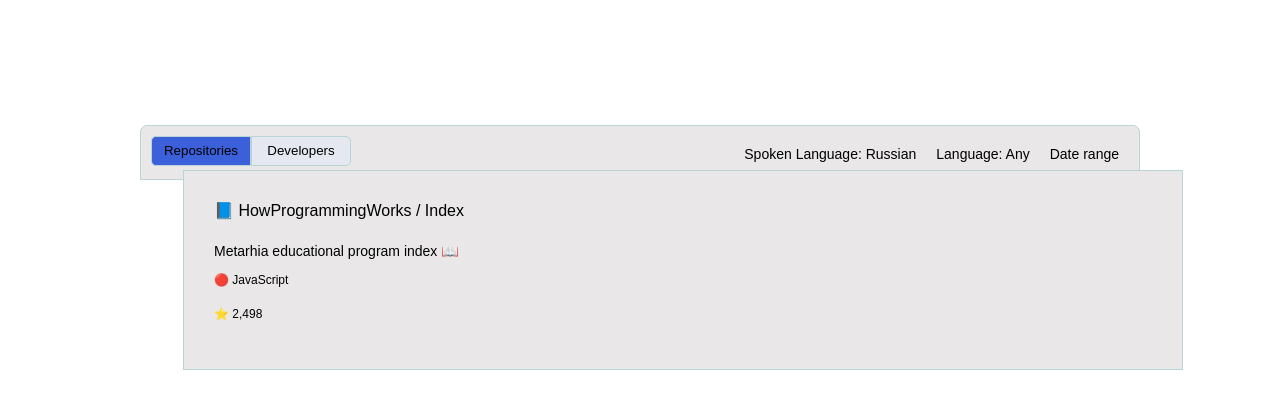
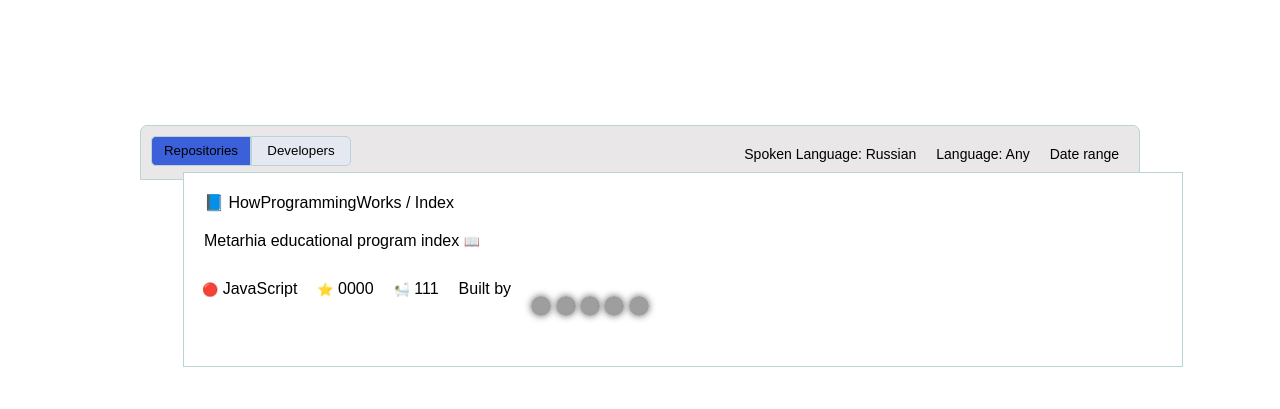
Before and after one commit to Ivan9058MH4/gitTrending, a plain HTML site: page index.html in a window 1280 px wide. Shown: the part 113-522 px from the top of the page. Drawn offline with Linux system fonts and the light colour scheme; grey boxes are pictures that could not be loaded.

Commit message:
таблица 2 переделана через флексы

```diff
--- a/index.css
+++ b/index.css
@@ -98,56 +98,71 @@ body div {
     height: 42px;
     font-family: sans-serif;
     font-size: 16px;
-
 }
-
-.articlename:link {
-    color: #497DDD;
-    border-bottom: 1px dashed;
-}
-.articlename:visited {
-    color: #EF7D55;
-}
-.articlename:hover {
-    color: #154088;
-    border-bottom: 2px solid;
-}
-.articlename:active {
-    color: #497DDD;
-    border-bottom: 1px dashed;
-} /*все что выше - заголовок-ссылка на статью */
 
 .book:before {
     content: '\1F4D8';
-}
-
-.subtitle {
-    width: max-content;
-    height: 30px;
     font-family: sans-serif;
-    font-size: 14px;
+    font-size: 16px;
 }
 
 .book2:after{
     content: '\1F4D6';
+    font-family: sans-serif;
+    font-size: 13px;
 }
 /*заголовок 2*/
 
-.js{
+
+.circle:before{
     width: max-content;
-    height: 20px;
+    margin-left: -12px;
+    content: '\1F534';
     font-family: sans-serif;
-    font-size: 12px;
+    font-size: 13px;
+}
+
+.star:before{
+    width: max-content;
+    font-family: sans-serif;
+    font-size: 13px;
+    content: '\2B50';
+}
+/* переделываю таблицу 2 флексами ниже */
+.container{
+    display: flex;
+    /*min-height: 200px; */
+    max-height: max-content;
+    width: 1000px;
+    margin-left: 183px;
+    margin-top: -138px;
+    border: 1px solid #b9d4d4;
+    background-color: white;
+    font-family: sans-serif;
+    flex-direction: column;
+
 
 }
 
-.circle:before{
-    content: '\1F534';
+.litelements{
+    display: flex;
+    flex-direction: row;
+    justify-content: flex-start;
 
 }
 
-.star:before{
-
-    content: '\2B50';
+.branch:before{
+    content: '\1F6C0';
+    font-size: 13px;
 
 }
+
+.round{
+
+    width: 20px;
+    height: 20px;
+    border-radius: 100px; /* Радиус скругления */
+    border: 1px; /* Параметры рамки */
+    box-shadow: 0 0 7px #666; /* Параметры тени */
+
+}
--- a/index.html
+++ b/index.html
@@ -20,14 +20,24 @@
         <div class = "table1elements" > Spoken Language: Russian </div> <!-- селекторы в table 1 -->
 
 </div>
-<div class="table2">
-    <div class="articlename"> <div class="book"> HowProgrammingWorks / Index </div></div>
-    <div class="subtitle"><div class="book2"> Metarhia educational program index </div> </div>
-    <div class="js">
+
+<div class="container">
+   <div class="book"> HowProgrammingWorks / Index </div>
+    <div class="book2"> Metarhia educational program index </div>
+    <div class="litelements">
         <div class="circle"> JavaScript </div>
-        <div class="star"> 2,498 </div>
+        <div class="star"> 0000 </div>
+        <div class="branch"> 111 </div>
+        <div> Built by </div>
+            <div> <p> <img src="https://picsum.photos/200" alt="" class="round">
+                <img src="https://picsum.photos/200" alt="" class="round">
+                <img src="https://picsum.photos/200" alt="" class="round">
+                <img src="https://picsum.photos/200" alt="" class="round">
+                <img src="https://picsum.photos/200" alt="" class="round"></p>
+        </div>
     </div>
 </div>
 
+
 </body>
 </html>
```
